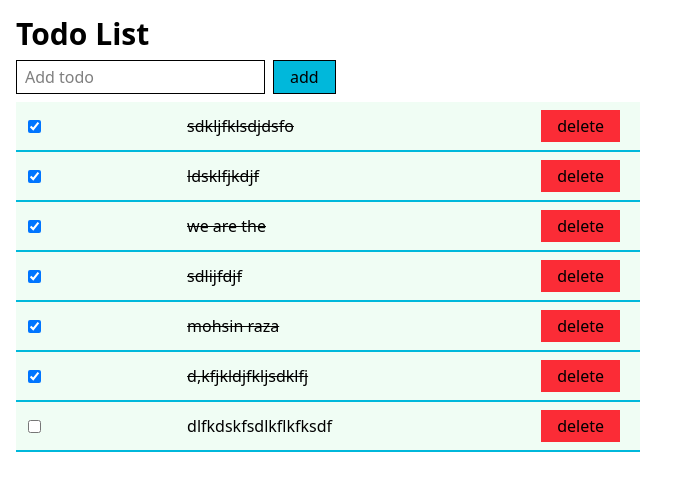
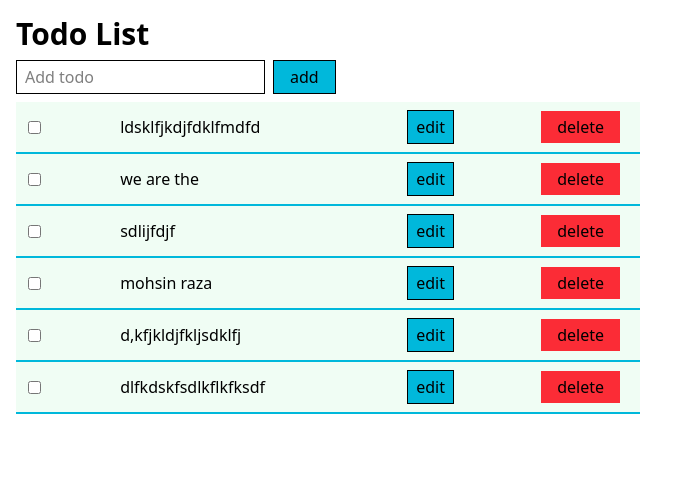
Before and after one commit to mohsin-ux/todo-app-vue, a Vue app: page / in a window 1280 px wide. Shown: the top 490 px of the page, without its empty margins (0-687 px from the left). Built offline with nearby package versions, Linux system fonts and the light colour scheme; data requests are answered from the project's data file.

Commit message:
fix the value of editTodo

```diff
--- a/db.json
+++ b/db.json
@@ -1,34 +1,29 @@
 {
   "todos": [
     {
-      "id": "d3f6",
-      "title": "sdkljfklsdjdsfo",
-      "completed": true
-    },
-    {
       "id": "8529",
-      "title": "ldsklfjkdjf",
-      "completed": true
+      "title": "ldsklfjkdjfdklfmdfd",
+      "completed": false
     },
     {
       "id": "0b58",
       "title": "we are the ",
-      "completed": true
+      "completed": false
     },
     {
       "id": "093e",
       "title": "sdlijfdjf",
-      "completed": true
+      "completed": false
     },
     {
       "id": "c256",
       "title": "mohsin raza",
-      "completed": true
+      "completed": false
     },
     {
       "id": "913c",
       "title": "d,kfjkldjfkljsdklfj",
-      "completed": true
+      "completed": false
     },
     {
       "id": "3d4d",
--- a/src/App.vue
+++ b/src/App.vue
@@ -64,11 +64,12 @@ async function updateCompleted(id, completed) {
           @on-delete="onDelete(todo.id)"
           @save-edit="saveEdit"
           @onClickOutside="editingIndex = null"
-          @update-modelValue="editText"
+          @update:modelValue="editText"
           @update-completed="updateCompleted"
           v-model="editText"
         />
         <p class="border border-cyan-500"></p>
+        <p class="text-cyan-500">{{ editText }}</p>
       </div>
     </div>
   </div>
--- a/src/components/ShowTodo.vue
+++ b/src/components/ShowTodo.vue
@@ -3,7 +3,7 @@ import { ref, watch, computed } from "vue";
 
 const props = defineProps(["todo", "index", "editingIndex", "modelValue"]);
 const emit = defineEmits([
-  "update-modelValue",
+  "update:modelValue",
   "update-completed",
   "onDelete",
   "saveEdit",
@@ -15,7 +15,7 @@ const inputRefs = ref([]);
 
 const inputValue = computed({
   get: () => props.modelValue,
-  set: (value) => emit("update-modelValue", value),
+  set: (value) => emit("update:modelValue", value),
 });
 
 const completedValue = computed({
@@ -25,7 +25,10 @@ const completedValue = computed({
 </script>
 
 <template>
-  <div v-if="editingIndex !== index" class="flex items-center justify-between bg-green-50 px-3">
+  <div
+    v-if="editingIndex !== index"
+    class="flex items-center justify-between bg-green-50 px-3"
+  >
     <input
       class="bg-cyan-500 text-cyan-500 border-cyan-500"
       type="checkbox"
@@ -38,6 +41,12 @@ const completedValue = computed({
     >
       {{ todo.title }}
     </div>
+    <button
+      class="border bg-cyan-500 m-2 px-2 py-1"
+      @click="$emit('onEdit', index, inputRefs)"
+    >
+      edit
+    </button>
     <button @click="$emit('onDelete', index)" class="bg-red-500 px-4 py-1 m-2">
       delete
     </button>
@@ -49,14 +58,18 @@ const completedValue = computed({
       @keyup.enter="$emit('saveEdit', index)"
       @blur="
         () => {
-          console.log('hello vue developer');
           $emit('onClickOutside');
         }
       "
       type="text"
       v-model="inputValue"
-      class="border  px-2 py-1"
+      class="border px-2 py-1"
     />
-    <button class="border bg-cyan-500 m-2 px-2 py-1" @click="$emit('saveEdit', index)">edit</button>
+    <button
+      class="border bg-cyan-500 m-2 px-2 py-1"
+      @click="$emit('saveEdit', index)"
+    >
+      edit
+    </button>
   </div>
 </template>
```
